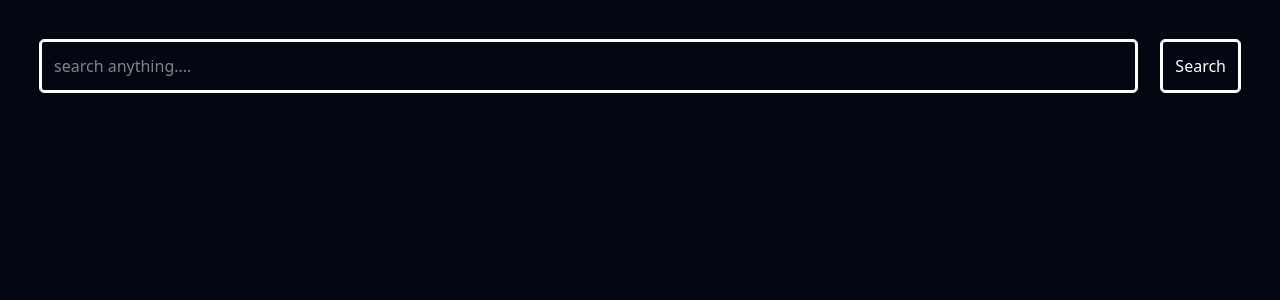
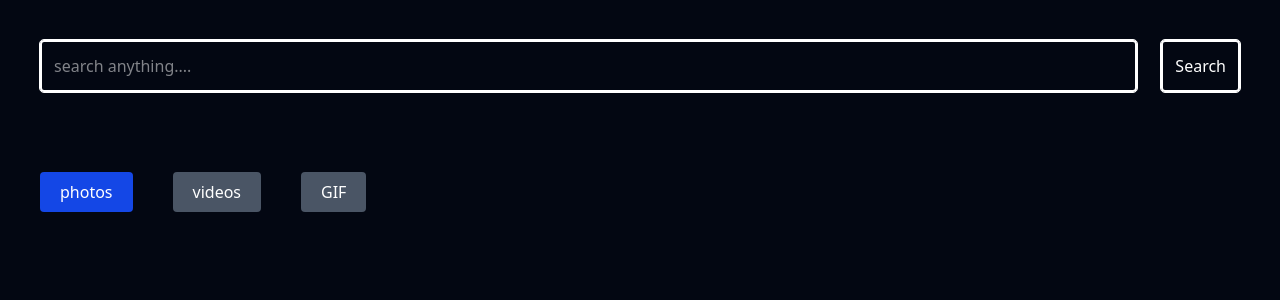
Before and after one commit to apurba4u/Redux-toolkit, a React (Vite) app in the folder project1/: page / in a window 1280 px wide. Shown: the top 300 px of the page. Built offline with nearby package versions, Linux system fonts and the light colour scheme.

Commit message:
Tab component make help of serchSlice

```diff
--- a/project1/src/App.jsx
+++ b/project1/src/App.jsx
@@ -1,5 +1,6 @@
 import { fetchPhotos, fetchVideos, fetchGif } from "./api/mediaApi"
 import { SearchBar } from "./components/SearchBar"
+import { Tabs } from "./components/Tabs"
 
 const App = () => {
   // function getPhotos() {
@@ -8,6 +9,7 @@
   return (
     <div className="h-screen w-full bg-gray-950 text-white">
       <SearchBar />
+      <Tabs />
     </div>
   )
 }
--- a/project1/src/components/SearchBar.jsx
+++ b/project1/src/components/SearchBar.jsx
@@ -23,6 +23,7 @@
         }}
         className='w-full border-2 p-3 rounded outline'
         type="text"
+        required
         placeholder='search anything....'/>
         <button
         className='border-2 p-3 rounded outline cursor-pointer active:scale-95 active:bg-gray-950'
--- a/project1/src/components/Tabs.jsx
+++ b/project1/src/components/Tabs.jsx
@@ -0,0 +1,23 @@
+import React from 'react'
+import { useDispatch, useSelector } from 'react-redux'
+import { setActiveTabs } from '../redux/features/searchSlice'
+
+export const Tabs = () => {
+  const tabs = ['photos', 'videos', 'GIF']
+  const dispatch = useDispatch()
+  const activeTab = useSelector((state) => state.search.activeTab)
+  return (
+    <div className='flex gap-10 p-10'>
+      {tabs.map((elem,idx) => {
+        return(
+          <button key={idx}
+          className={`${activeTab == elem ? 'bg-blue-700':'bg-gray-600'} cursor-pointer transition active:scale-95 rounded px-5 py-2`}
+          onClick={() => {
+            dispatch(setActiveTabs(elem))
+          }}
+          >{elem}</button>
+        )
+      })}
+    </div>
+  )
+}
```
